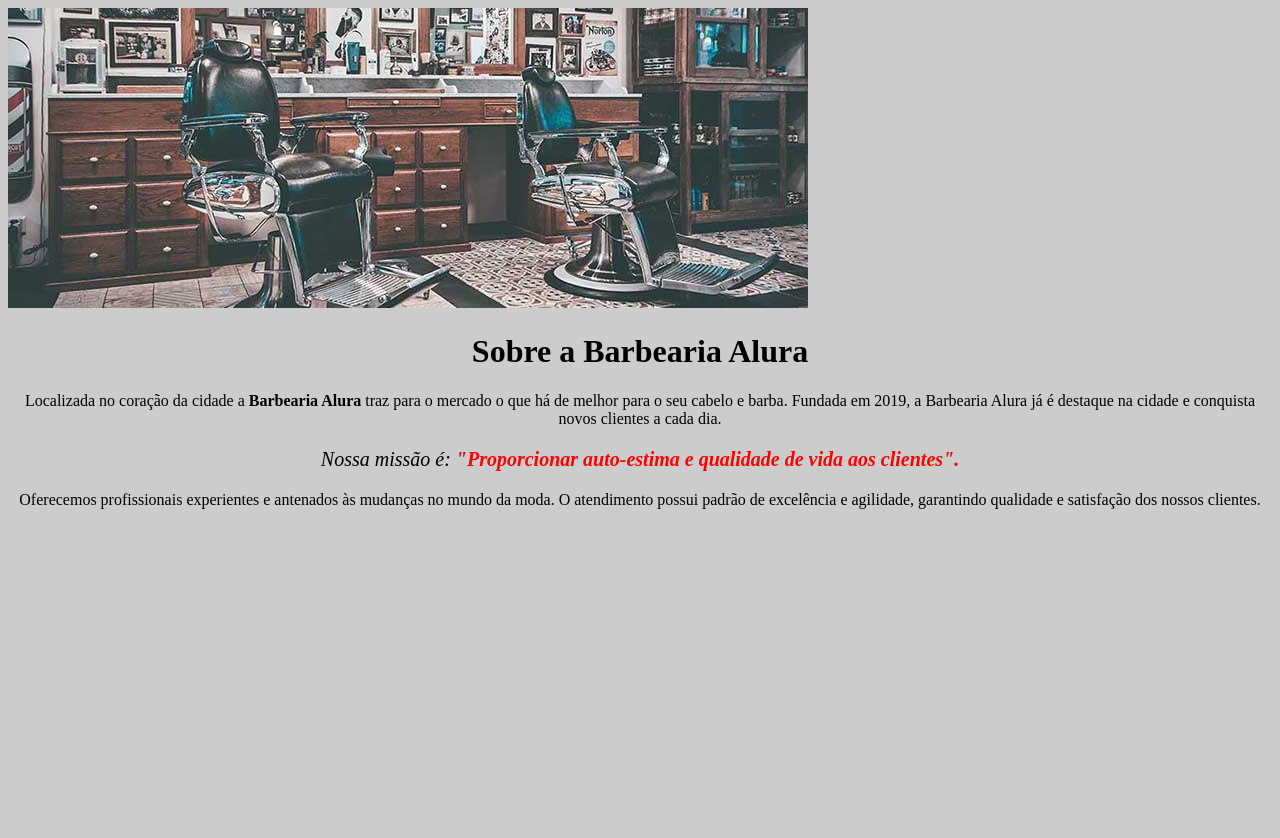
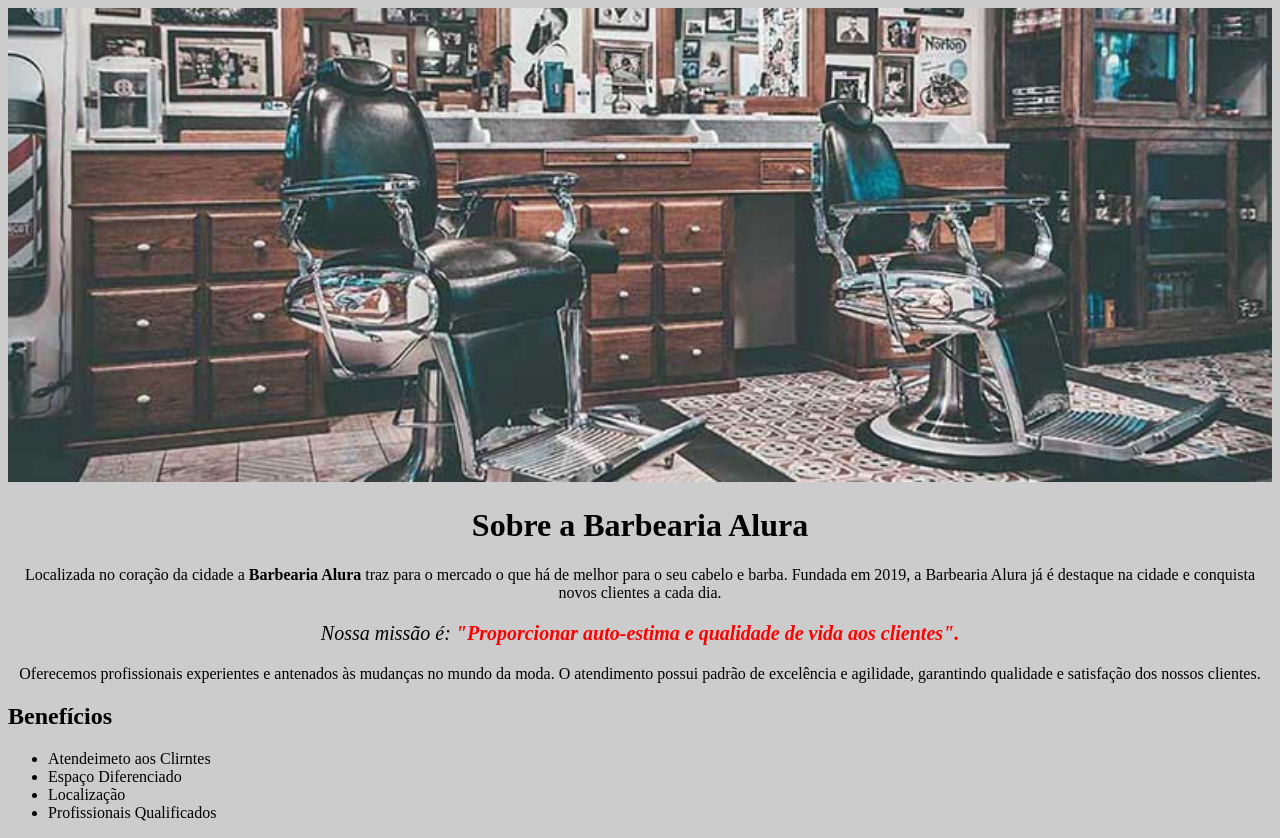
Before and after one commit to JeanMarlison/Barbearia_Aprendo_HTML_CSS, a plain HTML site: page index.html in a window 1280 px wide. Before the commit the page ends 800 px from the top, so only its background shows below. Drawn offline with Linux system fonts and the light colour scheme.

Commit message:
Neste ponto foi inserido uma nova lista de elementos com que são os benefícios da barbearia

```diff
--- a/index.html
+++ b/index.html
@@ -7,7 +7,7 @@
     <link rel="stylesheet" href="style.css">
 </head>
     <body>
-        <img src="banner.jpg">
+        <img id="banner" src="banner.jpg">
 
         <h1>Sobre a Barbearia Alura</h1>
 
@@ -18,5 +18,15 @@
 
         <p>Oferecemos profissionais experientes e antenados às mudanças no mundo da moda.
         O atendimento possui padrão de excelência e agilidade, garantindo qualidade e satisfação dos nossos clientes.</p>
-    </body>
+
+        <h2>Benefícios</h2>
+
+        <ul>
+            <li classe="intens">Atendeimeto aos Clirntes</li>
+                <li classe="intens">Espaço Diferenciado</li>
+                     <li classe="intens">Localização</li>
+                         <li classe="intens">Profissionais Qualificados</li>
+
+        </ul>
+</body>
 </html>
--- a/style.css
+++ b/style.css
@@ -1,5 +1,9 @@
 body {
     background: #CCCCCC;
+}
+
+#banner {
+    width: 100%;
 }
 
 h1 {
@@ -15,5 +19,9 @@ p {
 }
 
 em strong {
-    color: red;
+    color: #FF0000;
 }
+
+.intens {
+    font-style: italic
+}
```
